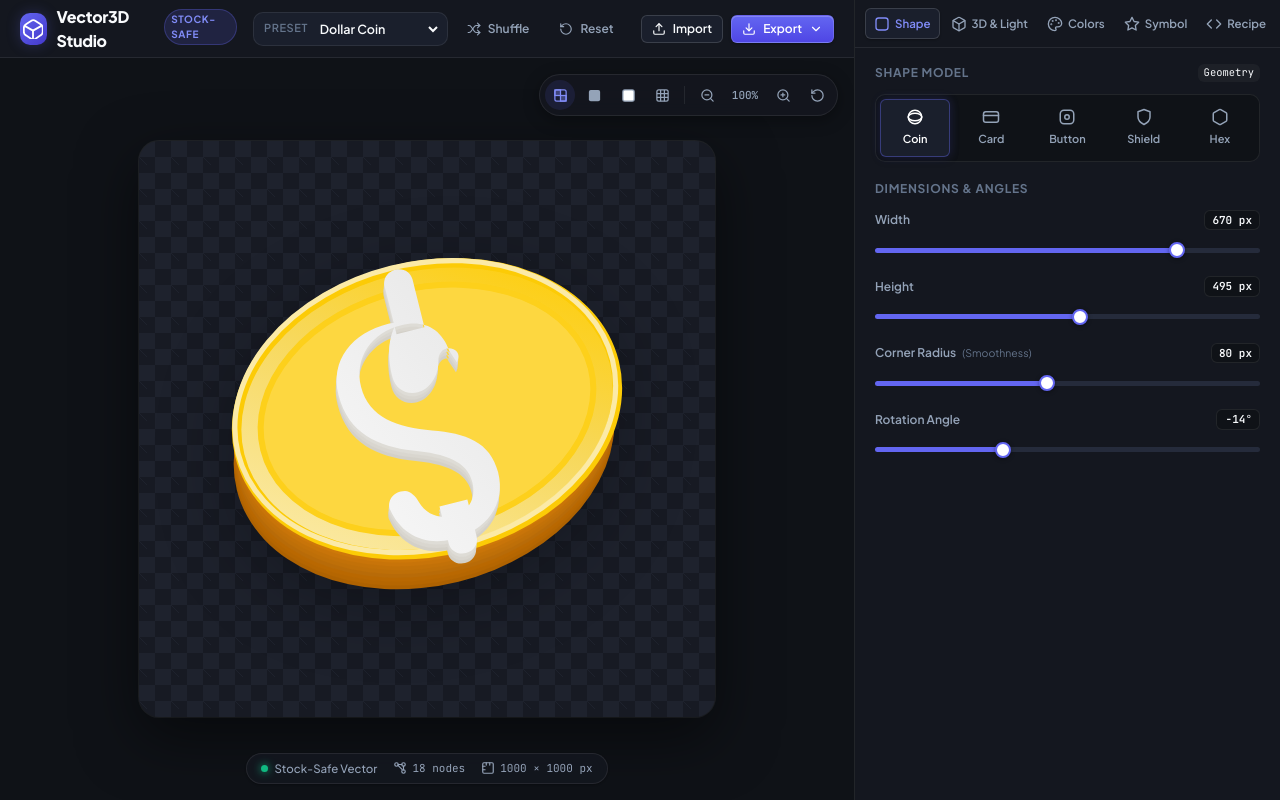
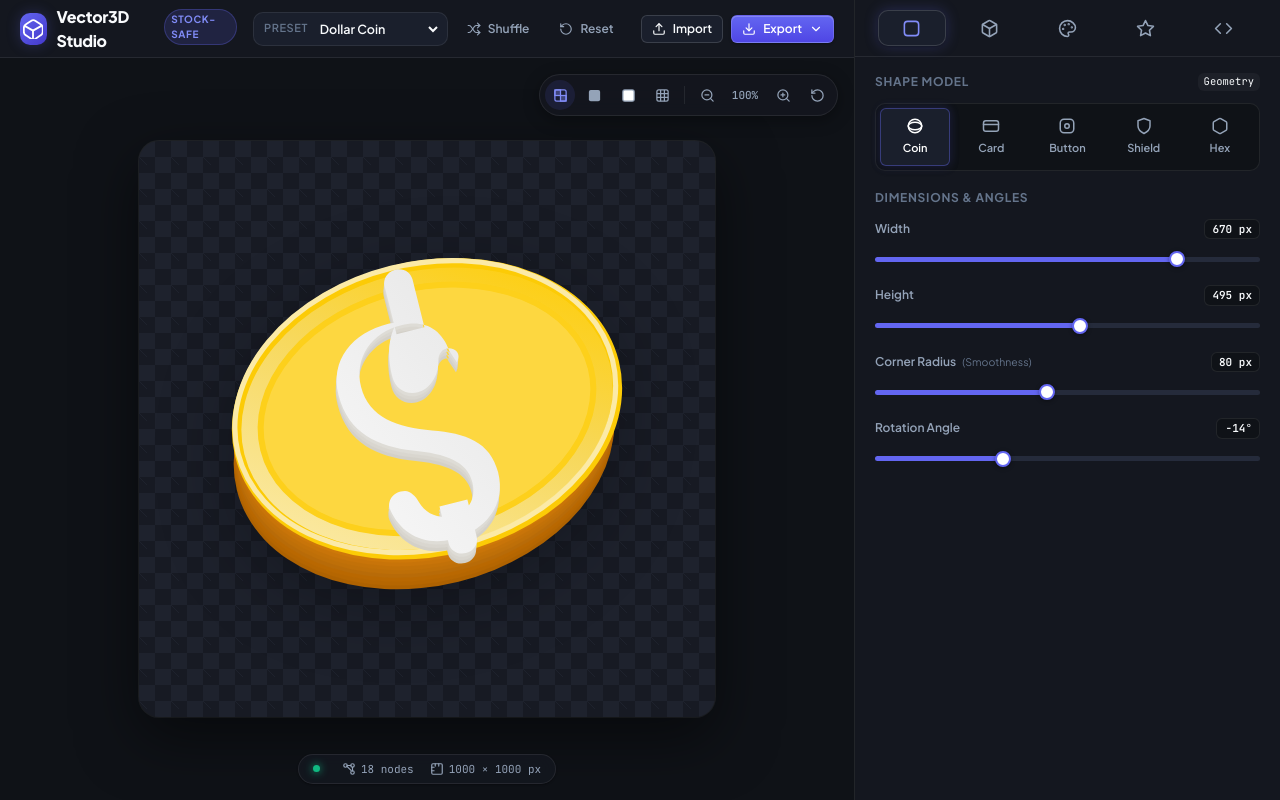
Before and after one commit to yudafhd/3D-vector-studio, a website built with Vite: page index.html in a window 1280 px wide. Built offline with nearby package versions, Linux system fonts and the light colour scheme.

Commit message:
style: make inspector tabs icon-only without text

```diff
--- a/src/main.ts
+++ b/src/main.ts
@@ -167,25 +167,20 @@ app.innerHTML = `
     <aside class="inspector">
       <!-- Tabs Header -->
       <nav class="inspector-tabs-bar" role="tablist">
-        <button class="inspector-tab active" data-tab="shape" role="tab">
+        <button class="inspector-tab active" data-tab="shape" role="tab" title="Shape Model" aria-label="Shape Model">
           ${UI_ICONS.tabShape}
-          <span>Shape</span>
         </button>
-        <button class="inspector-tab" data-tab="lighting" role="tab">
+        <button class="inspector-tab" data-tab="lighting" role="tab" title="3D & Lighting" aria-label="3D & Lighting">
           ${UI_ICONS.tab3D}
-          <span>3D & Light</span>
         </button>
-        <button class="inspector-tab" data-tab="material" role="tab">
+        <button class="inspector-tab" data-tab="material" role="tab" title="Material & Colors" aria-label="Material & Colors">
           ${UI_ICONS.tabColors}
-          <span>Colors</span>
         </button>
-        <button class="inspector-tab" data-tab="symbol" role="tab">
+        <button class="inspector-tab" data-tab="symbol" role="tab" title="Icon Emblem" aria-label="Icon Emblem">
           ${UI_ICONS.tabSymbol}
-          <span>Symbol</span>
         </button>
-        <button class="inspector-tab" data-tab="recipe" role="tab">
+        <button class="inspector-tab" data-tab="recipe" role="tab" title="Recipe JSON" aria-label="Recipe JSON">
           ${UI_ICONS.tabCode}
-          <span>Recipe</span>
         </button>
       </nav>
 
@@ -713,7 +708,7 @@ function render(updateEditor = true): void {
 
   const result = validateStockSafeSvg(svg);
   statusDot.className = `status-dot ${result.ok ? "" : "bad"}`;
-  validation.textContent = result.ok ? "Stock-Safe Vector" : result.messages[0];
+  validation.textContent = result.ok ? "" : result.messages[0];
 
   syncOutputs();
 
--- a/src/style.css
+++ b/src/style.css
@@ -560,42 +560,46 @@ button, input, select, textarea {
 .inspector-tabs-bar {
   display: flex;
   align-items: center;
-  justify-content: space-between;
-  padding: 8px 10px;
+  justify-content: center;
+  padding: 10px 14px;
   background: var(--bg-panel);
   border-bottom: 1px solid var(--border-subtle);
-  gap: 3px;
-  overflow-x: auto;
+  gap: 10px;
   flex-shrink: 0;
 }
 
 .inspector-tab {
+  flex: 1;
+  max-width: 68px;
+  height: 36px;
   display: flex;
   align-items: center;
-  gap: 5px;
-  padding: 6px 8px;
-  border-radius: var(--radius-sm);
-  border: none;
+  justify-content: center;
+  border-radius: var(--radius-md);
+  border: 1px solid transparent;
   background: transparent;
   color: var(--text-secondary);
-  font-size: 11.5px;
-  font-weight: 600;
   cursor: pointer;
-  transition: all 0.15s ease;
-  white-space: nowrap;
+  transition: all 0.16s cubic-bezier(0.16, 1, 0.3, 1);
 }
 
 .inspector-tab:hover {
-  background: rgba(255, 255, 255, 0.05);
+  background: rgba(255, 255, 255, 0.06);
   color: var(--text-primary);
 }
 
 .inspector-tab.active {
   background: var(--bg-panel-elevated);
   color: #818cf8;
-  border: 1px solid var(--border-medium);
-  box-shadow: var(--shadow-sm);
+  border-color: var(--border-medium);
+  box-shadow: var(--shadow-sm), 0 0 14px var(--accent-glow);
 }
+
+.inspector-tab svg {
+  width: 19px;
+  height: 19px;
+}
+
 
 /* Inspector Content Area */
 .inspector-content {
```
